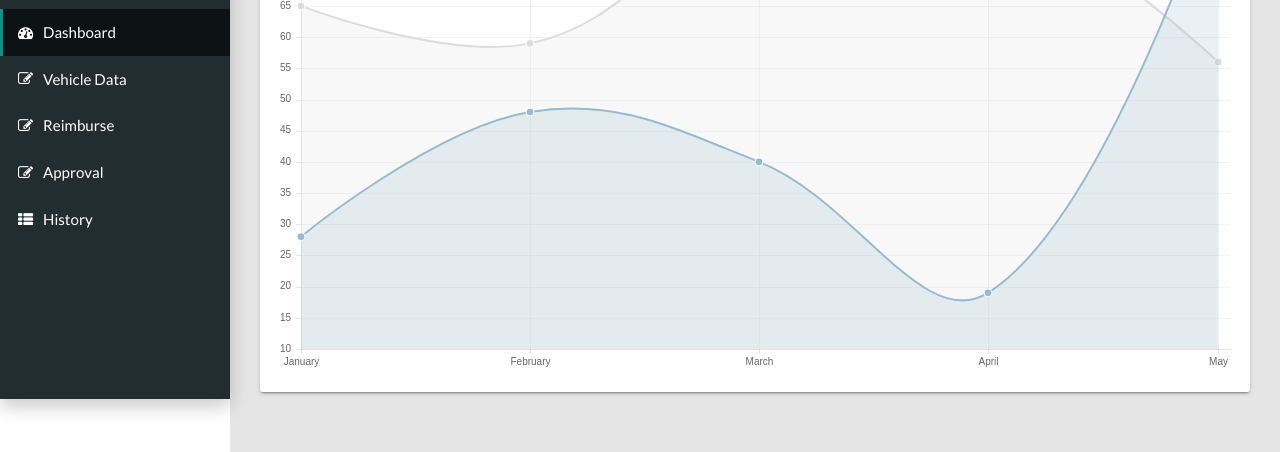
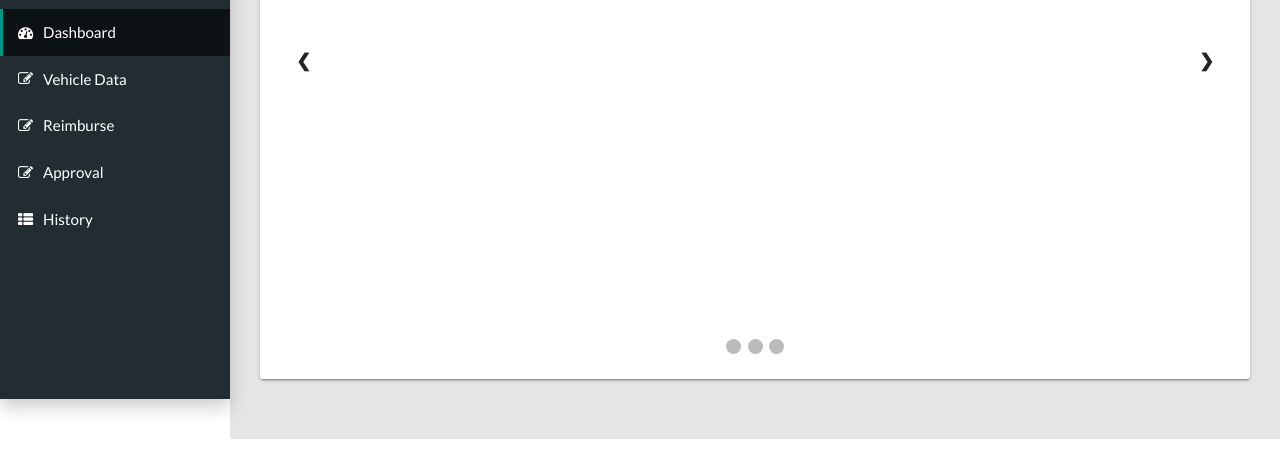
Before and after one commit to bootcamp-33-java/REIMBURSE-PARKING-LOT, a Spring Boot app: page / in a window 1280 px wide. Shown: the part 401-853 px from the top of the page. Run offline with Spring Boot 4, Linux system fonts and the light colour scheme; the visitor is signed in with stand-in values (Sample User, id 1); some of the project's set-up classes (security, data sources, template engines, error pages and the like) are left out, and stand-ins take their place; some libraries are stand-ins or nearby versions.

Commit message:
edit dashboard

```diff
--- a/src/main/resources/templates/dashboard.html
+++ b/src/main/resources/templates/dashboard.html
@@ -2,6 +2,102 @@
 <html lang="en">
     <head>
     <div th:replace="fragments/header::head"></div>
+    <style>
+        * {box-sizing:border-box}
+
+        /* Slideshow container */
+        .slideshow-container {
+            max-width: 1000px;
+            position: relative;
+            margin: auto;
+        }
+
+        /* Hide the images by default */
+        .mySlides {
+            display: none;
+        }
+
+        /* Next & previous buttons */
+        .prev, .next {
+            cursor: pointer;
+            position: absolute;
+            top: 50%;
+            width: auto;
+            margin-top: -22px;
+            padding: 16px;
+            color: white;
+            font-weight: bold;
+            font-size: 18px;
+            transition: 0.6s ease;
+            border-radius: 0 3px 3px 0;
+            user-select: none;
+        }
+
+        /* Position the "next button" to the right */
+        .next {
+            right: 0;
+            border-radius: 3px 0 0 3px;
+        }
+
+        /* On hover, add a black background color with a little bit see-through */
+        .prev:hover, .next:hover {
+            background-color: rgba(0,0,0,0.8);
+        }
+
+        /* Caption text */
+        .text {
+            color: #f2f2f2;
+            font-size: 15px;
+            padding: 8px 12px;
+            position: absolute;
+            bottom: 8px;
+            width: 100%;
+            text-align: center;
+        }
+
+        /* Number text (1/3 etc) */
+        .numbertext {
+            color: #f2f2f2;
+            font-size: 12px;
+            padding: 8px 12px;
+            position: absolute;
+            top: 0;
+        }
+
+        /* The dots/bullets/indicators */
+        .dot {
+            cursor: pointer;
+            height: 15px;
+            width: 15px;
+            margin: 0 2px;
+            background-color: #bbb;
+            border-radius: 50%;
+            display: inline-block;
+            transition: background-color 0.6s ease;
+        }
+
+        .active, .dot:hover {
+            background-color: #717171;
+        }
+
+        /* Fading animation */
+        .fade {
+            -webkit-animation-name: fade;
+            -webkit-animation-duration: 1.5s;
+            animation-name: fade;
+            animation-duration: 1.5s;
+        }
+
+        @-webkit-keyframes fade {
+            from {opacity: .4}
+            to {opacity: 1}
+        }
+
+        @keyframes fade {
+            from {opacity: .4}
+            to {opacity: 1}
+        }
+    </style>
 </head>
 <body class="app sidebar-mini">
     <!-- Navbar-->
@@ -37,9 +133,39 @@
         <div class="row">
             <div class="col-md-12">
                 <div class="tile">
-                        <h3 class="tile-title">MANAGEMENT YOUR REIMBURSE NOW</h3>
-                        <div class="embed-responsive embed-responsive-16by9">
-                            <canvas class="embed-responsive-item" id="lineChartDemo"></canvas>
+                    <!-- Slideshow container -->
+                    <div class="slideshow-container">
+
+                        <!-- Full-width images with number and caption text -->
+                        <div class="mySlides fade">
+                            <div class="numbertext">1 / 3</div>
+                            <img src="img/slider1.jpg" style="width:100%">
+                            <div class="text">Caption Text</div>
+                        </div>
+
+                        <div class="mySlides fade">
+                            <div class="numbertext">2 / 3</div>
+                            <img src="img/slider2.jpg" style="width:100%">
+                            <div class="text">Caption Two</div>
+                        </div>
+
+                        <div class="mySlides fade">
+                            <div class="numbertext">3 / 3</div>
+                            <img src="img/slider3.jpg" style="width:100%">
+                            <div class="text">Caption Three</div>
+                        </div>
+
+                        <!-- Next and previous buttons -->
+                        <a class="prev" onclick="plusSlides(-1)">&#10094;</a>
+                        <a class="next" onclick="plusSlides(1)">&#10095;</a>
+                    </div>
+                    <br>
+
+                    <!-- The dots/circles -->
+                    <div style="text-align:center">
+                        <span class="dot" onclick="currentSlide(1)"></span>
+                        <span class="dot" onclick="currentSlide(2)"></span>
+                        <span class="dot" onclick="currentSlide(3)"></span>
                     </div>
                 </div>
             </div>
@@ -48,5 +174,23 @@
 
 
     <div th:replace="fragments/header::script"></div>
+    <script>
+        var slideIndex = 0;
+        showSlides();
+
+        function showSlides() {
+            var i;
+            var slides = document.getElementsByClassName("mySlides");
+            for (i = 0; i < slides.length; i++) {
+                slides[i].style.display = "none";
+            }
+            slideIndex++;
+            if (slideIndex > slides.length) {
+                slideIndex = 1
+            }
+            slides[slideIndex - 1].style.display = "block";
+            setTimeout(showSlides, 2000); // Change image every 2 seconds
+        }
+    </script>
 </body>
 </html>
--- a/src/main/resources/templates/fragments/header.html
+++ b/src/main/resources/templates/fragments/header.html
@@ -26,8 +26,8 @@
     <aside class="app-sidebar">
         <div class="app-sidebar__user"><img class="app-sidebar__user-avatar" src="https://s3.amazonaws.com/uifaces/faces/twitter/jsa/48.jpg" alt="User Image">
             <div>
-                <p class="app-sidebar__user-name" th:text="${nama}"></p>
-                <p class="app-sidebar__user-name" th:text="${peran}"></p>
+                <p class="app-sidebar__user-name" style="font-size: 12px" th:text="${nama}"></p>
+                <p class="app-sidebar__user-name" style="font-size: 12px" th:text="${peran}"></p>
 
             </div>
         </div>
```
Also changed, not shown: src/main/resources/templates/approval.html (+50 -34 lines), src/main/resources/static/img/slider1.jpg (added), src/main/resources/static/img/slider2.jpg (added), src/main/resources/static/img/slider3.jpg (added). Lines whose indentation alone changed are shown as unchanged.
